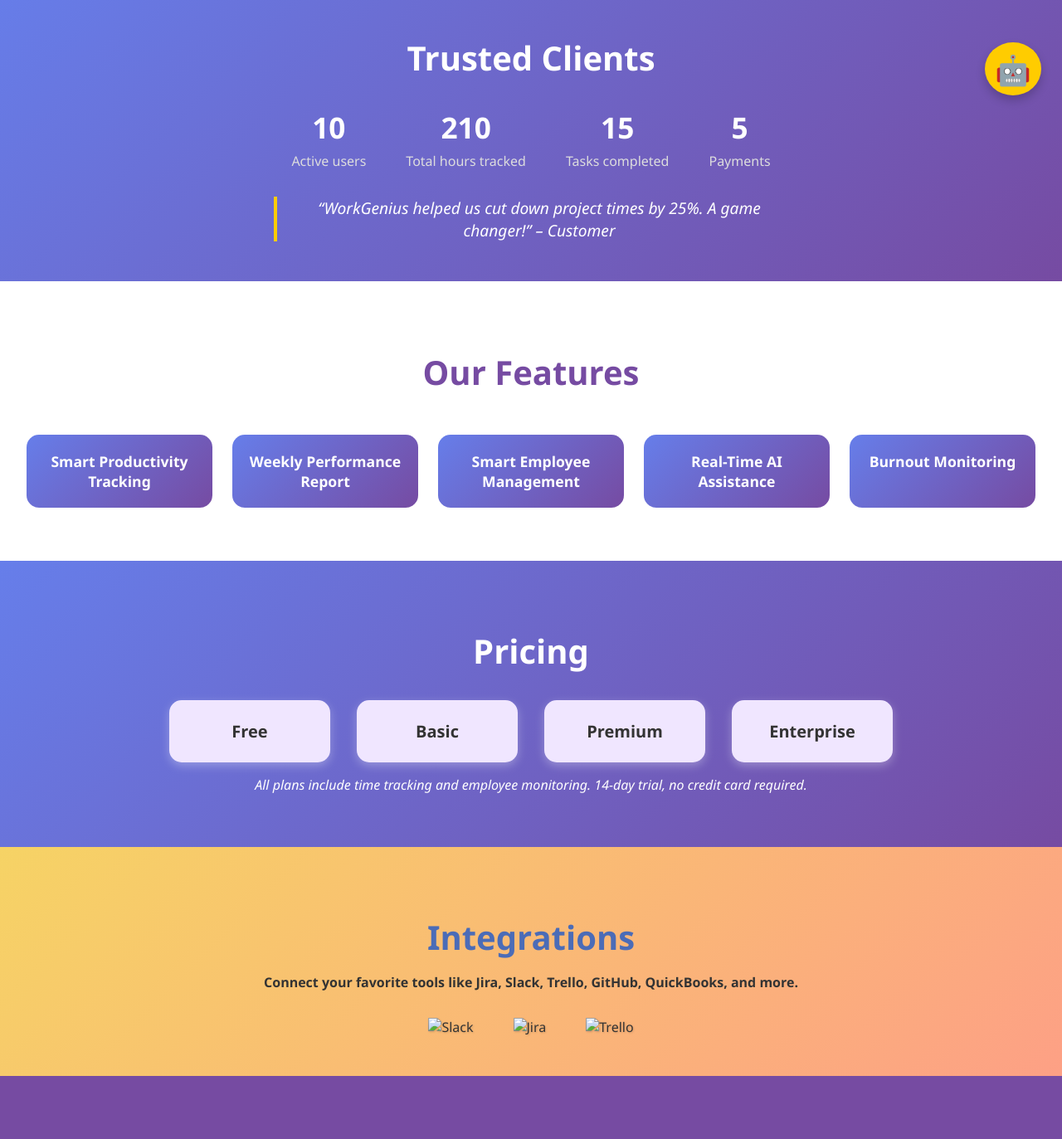
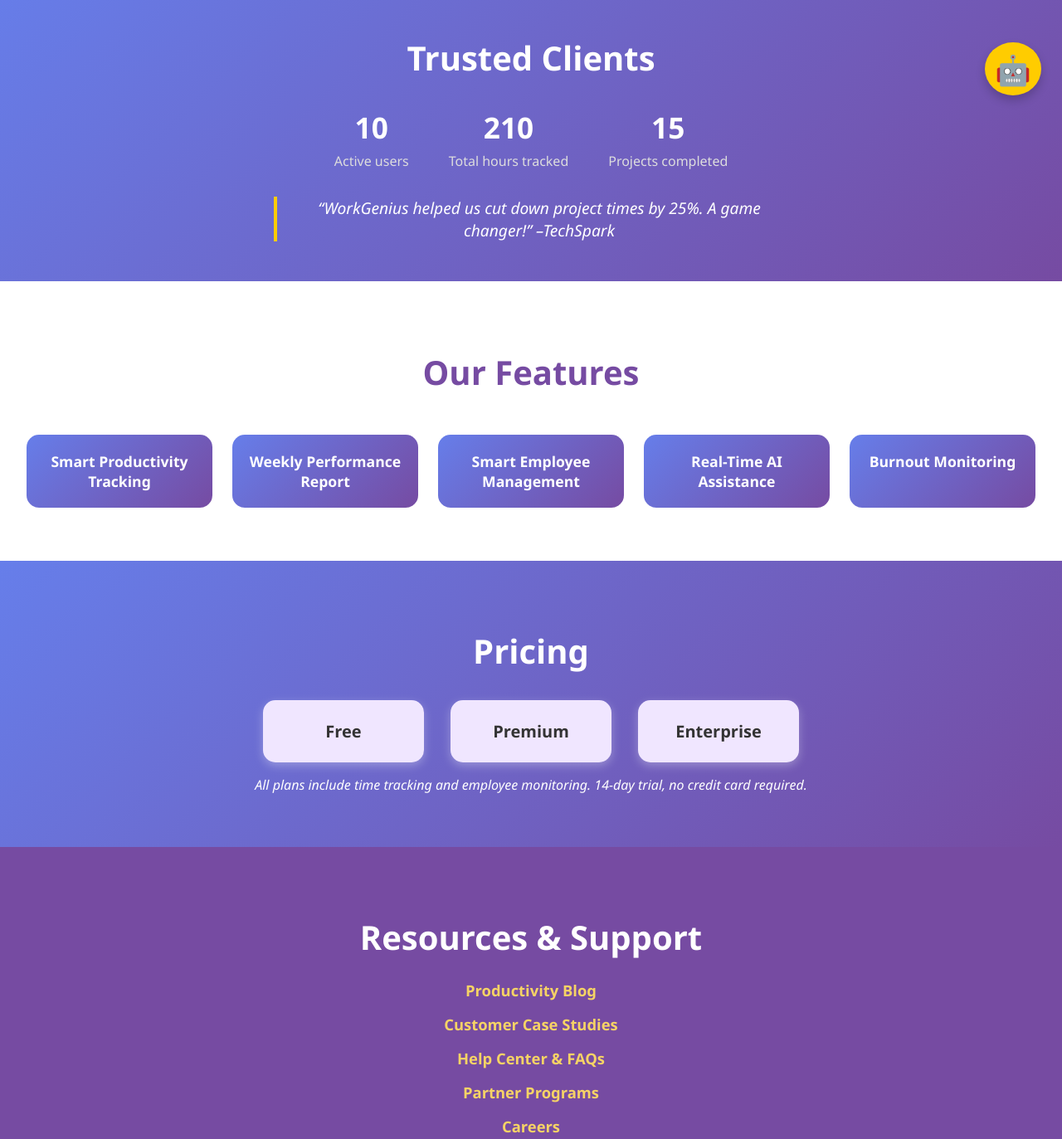
Before and after one commit to abdulkaiyum19/WorkGenius, a plain HTML site: page index.html in a window 1280 px wide. Shown: the part 660-2033 px from the top of the page at 83% size. Drawn offline with Linux system fonts and the light colour scheme.

Commit message:
Update index.html

```diff
--- a/index.html
+++ b/index.html
@@ -15,9 +15,7 @@
       <nav>
         <ul>
           <li><a href="features.html">Features</a></li>
-          <li><a href="solutions.html">Solutions</a></li>
           <li><a href="pricing.html">Pricing</a></li>
-          <li><a href="resources.html">Resources</a></li>
           <li><a href="signin.html">Sign In</a></li>
           <li><a href="start.html" class="cta">Start Free</a></li>
         </ul>
@@ -54,17 +52,12 @@
         </div>
         <div class="stat-item">
           <div class="stat" data-target="15">0</div>
-          <div class="stat-label">Tasks completed</div>
-        </div>
-        <div class="stat-item">
-          <div class="stat" data-target="5">0</div>
-          <div class="stat-label">Payments</div>
+          <div class="stat-label"> Projects completed</div>
         </div>
       </div>
 
       <blockquote>
-        “WorkGenius helped us cut down project times by 25%. A game changer!” –
-        Customer
+        “WorkGenius helped us cut down project times by 25%. A game changer!” –TechSpark
       </blockquote>
     </section>
 
@@ -95,7 +88,6 @@
       <h2>Pricing</h2>
       <div class="pricing-plans">
         <div class="plan">Free</div>
-        <div class="plan">Basic</div>
         <div class="plan">Premium</div>
         <div class="plan">Enterprise</div>
       </div>
@@ -103,19 +95,6 @@
         All plans include time tracking and employee monitoring. 14-day trial,
         no credit card required.
       </p>
-    </section>
-
-    <section id="integrations" class="integrations">
-      <h2>Integrations</h2>
-      <p>
-        Connect your favorite tools like Jira, Slack, Trello, GitHub,
-        QuickBooks, and more.
-      </p>
-      <div class="integrations-logos">
-        <img src="slack-logo.png" alt="Slack" />
-        <img src="jira-logo.png" alt="Jira" />
-        <img src="trello-logo.png" alt="Trello" />
-      </div>
     </section>
 
     <section id="resources" class="resources">
```
